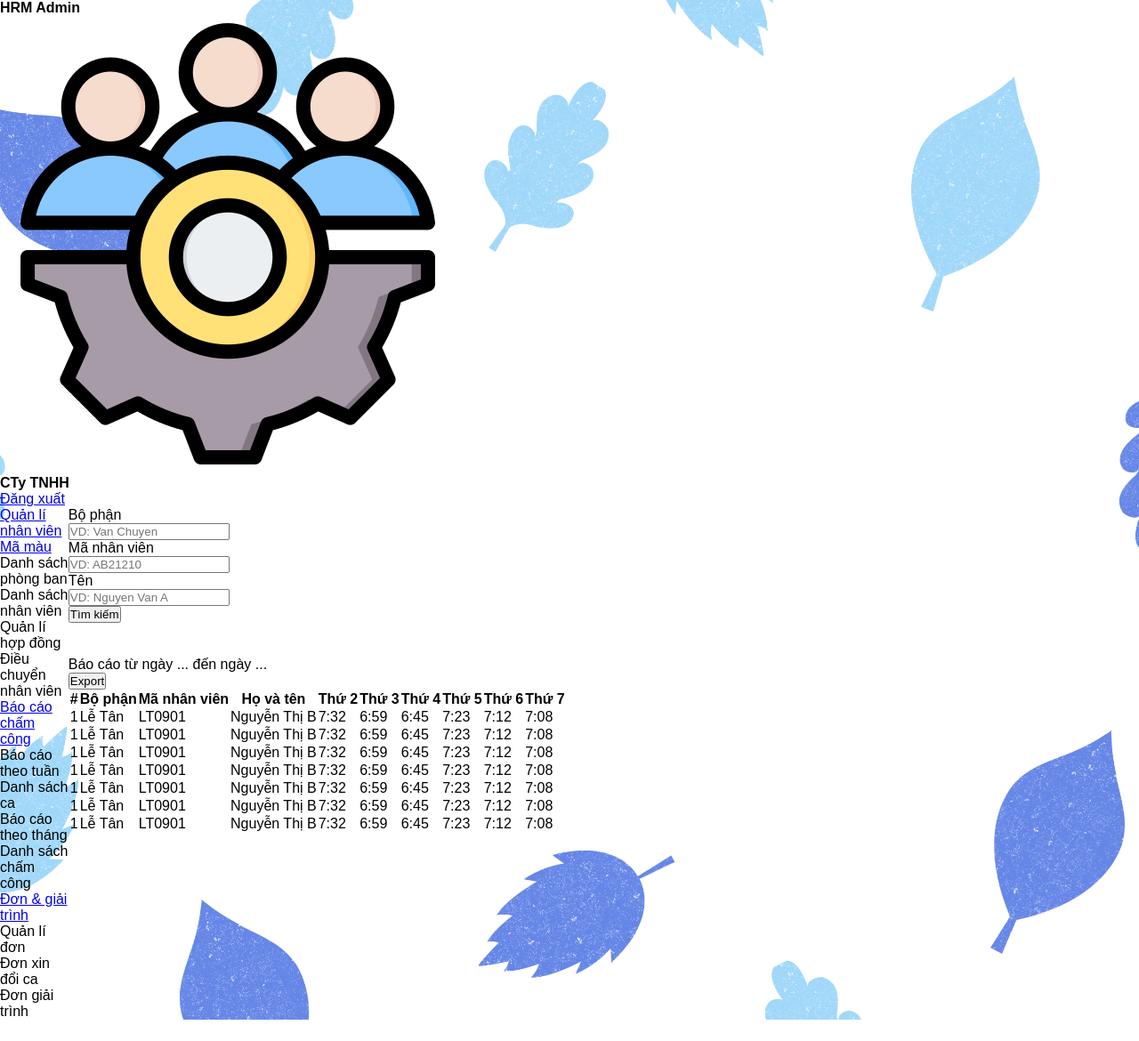
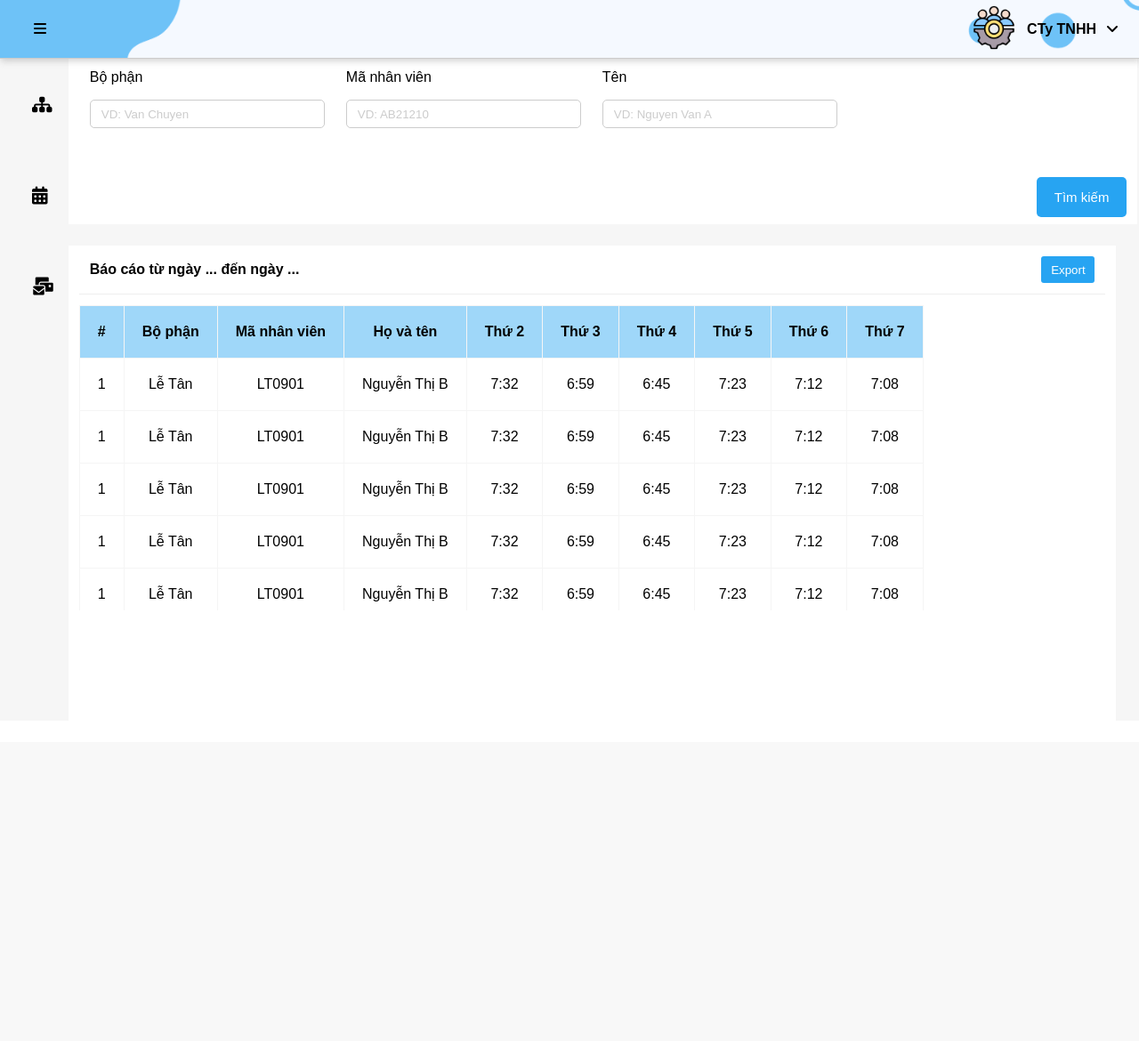
Before and after one commit to Iamdungx/enterprise-data-management, a Flask app: page / in a window 1280 px wide. Shown: the whole page at 89% size. After the commit the page ends 834 px from the top, so only its background shows below. Run offline with Flask 3, Linux system fonts and the light colour scheme; the visitor is signed in with stand-in values (Sample User, id 1); some libraries are stand-ins or nearby versions.

Commit message:
link static completely

```diff
--- a/templates/employee-manager.html
+++ b/templates/employee-manager.html
@@ -7,9 +7,9 @@
     <title>HRM</title>
 
     <link rel="stylesheet" href="{{ url_for('static', filename='css/base.css') }}">
-    <link href="{{ url_for('static', filename='css/login.css') }}" rel="stylesheet" type="text/css" />
-    <link href="https://fonts.googleapis.com/css2?family=Roboto:wght@300;400;500;700&display=swap" rel="stylesheet">
-    <link href="{{ url_for('static', filename='icons/fontawesome-free-6.1.1-web/css/all.css') }}">
+    <link href="{{ url_for('static', filename='css/index.css') }}" rel="stylesheet" type="text/css" />
+    <link href="{{ url_for('static', filename='css/base.css') }}" rel="stylesheet" type="text/css" />
+    <link href="{{ url_for('static', filename='icons/fontawesome-free-6.1.1-web/css/all.css') }}" rel="stylesheet" type="text/css" />
     <link rel="icon" href="{{ url_for('static', filename='image/icon-image.png') }}">
     <!-- Js -->
     <script src="https://code.jquery.com/jquery-3.6.0.min.js"></script>
@@ -23,14 +23,14 @@
                 <h4>HRM Admin</h4>
             </div>
             <div class="icon-nav close">
-                <i class="fa-solid fa-bars fa-lg"></i>
+                <i class="fa-solid fa-bars"></i>
             </div>
         </div>
 
         <!--header account-->
         <div class="account" id="dropdown">
             <div class="image-account">
-                <img class="avatar-account" src="../Assets/image/icon-image.png" alt="hrm-icon">
+                <img class="avatar-account" src="{{ url_for('static', filename='image/icon-image.png') }}" alt="hrm-icon">
             </div>
 
             <div class="account-title">
```
Also changed, not shown: other parts of templates/employee-manager.html (+2 -2 lines).
